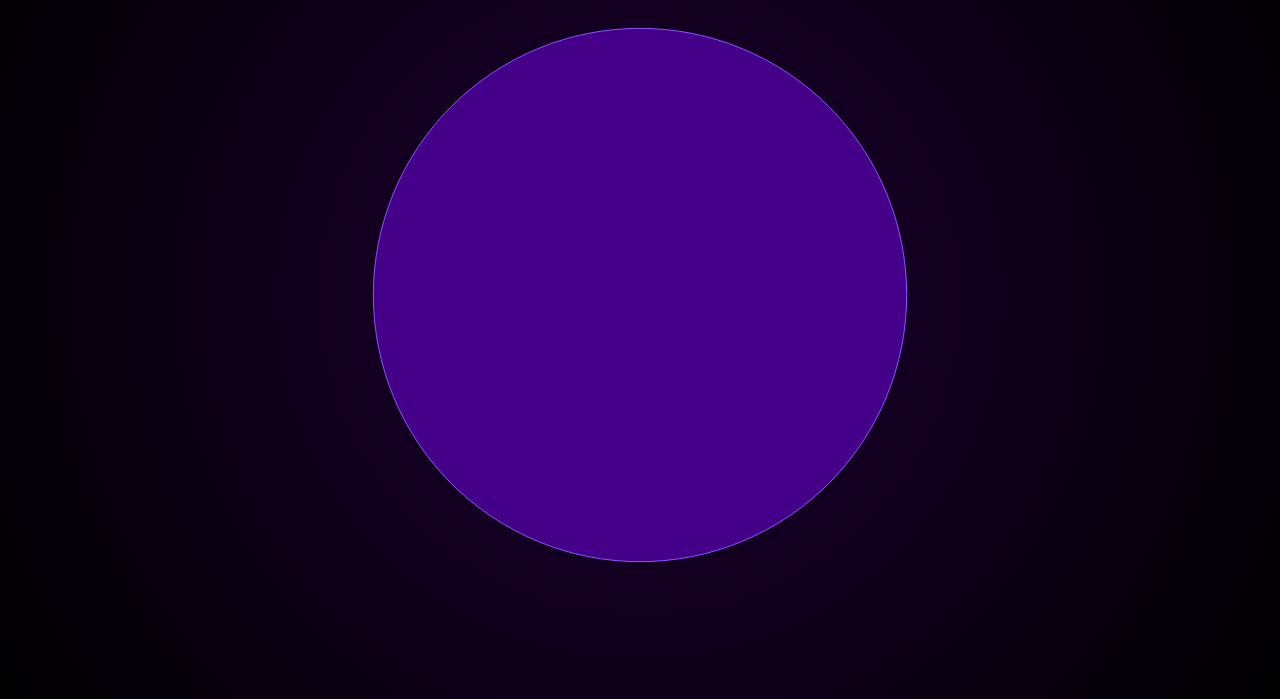
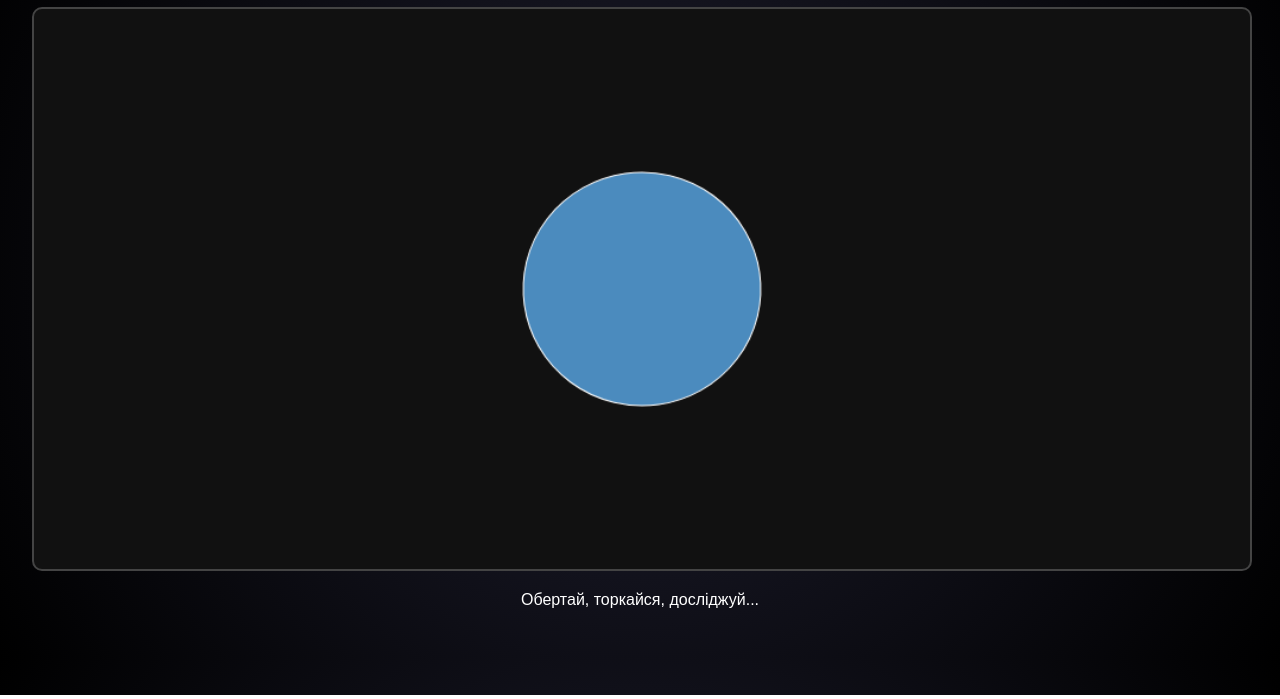
Before and after one commit to tarassvit/my---site, a website: page index.html in a window 1280 px wide. Shown: the part 105-804 px from the top of the page. Drawn offline with Linux system fonts and the light colour scheme.

Commit message:
Add files via upload
Signed-off-by: Цимбрило Тарас Богданович <tarikk29@gmail.com>

```diff
--- a/index.html
+++ b/index.html
@@ -1,17 +1,19 @@
-
 <!DOCTYPE html>
-<html lang="en">
+<html lang="uk">
 <head>
-  <meta charset="UTF-8" />
-  <meta name="viewport" content="width=device-width, initial-scale=1.0"/>
-  <title>Terra Touch</title>
-  <link rel="stylesheet" href="style.css" />
+    <meta charset="UTF-8">
+    <meta name="viewport" content="width=device-width, initial-scale=1.0">
+    <title>Terra Touch</title>
+    <link rel="stylesheet" href="style.css">
 </head>
 <body>
-  <div id="globe-container">
-    <canvas id="globe-canvas"></canvas>
-    <div id="tooltip" class="hidden">Торкнись кольору...</div>
-  </div>
-  <script src="script.js"></script>
+    <div class="container">
+        <h1>Terra Touch: Інтерактивний Глобус Емоцій</h1>
+        <div id="globe-container">
+            <canvas id="globe"></canvas>
+        </div>
+        <p>Обертай, торкайся, досліджуй...</p>
+    </div>
+    <script src="script.js"></script>
 </body>
 </html>
--- a/script.js
+++ b/script.js
@@ -1,35 +1,24 @@
+// Простий обертальний ефект для демонстрації
+const canvas = document.getElementById("globe");
+const ctx = canvas.getContext("2d");
 
-const canvas = document.getElementById("globe-canvas");
-const ctx = canvas.getContext("2d");
-const tooltip = document.getElementById("tooltip");
+canvas.width = window.innerWidth * 0.8;
+canvas.height = window.innerHeight * 0.6;
 
-let width, height;
-function resizeCanvas() {
-  width = canvas.width = window.innerWidth;
-  height = canvas.height = window.innerHeight;
-}
-resizeCanvas();
-window.addEventListener("resize", resizeCanvas);
-
-// Простий фоновий глобус-плейсхолдер
+let angle = 0;
 function drawGlobe() {
-  ctx.clearRect(0, 0, width, height);
-  const radius = Math.min(width, height) / 3;
-  ctx.beginPath();
-  ctx.arc(width / 2, height / 2, radius, 0, Math.PI * 2);
-  ctx.fillStyle = "#440088";
-  ctx.fill();
-  ctx.strokeStyle = "#8855ff";
-  ctx.stroke();
+    ctx.clearRect(0, 0, canvas.width, canvas.height);
+    ctx.save();
+    ctx.translate(canvas.width/2, canvas.height/2);
+    ctx.rotate(angle);
+    ctx.beginPath();
+    ctx.arc(0, 0, 100, 0, 2 * Math.PI);
+    ctx.fillStyle = "#4b8bbe";
+    ctx.fill();
+    ctx.strokeStyle = "#fff";
+    ctx.stroke();
+    ctx.restore();
+    angle += 0.01;
+    requestAnimationFrame(drawGlobe);
 }
 drawGlobe();
-
-canvas.addEventListener("mousemove", (e) => {
-  tooltip.classList.remove("hidden");
-  tooltip.style.top = e.clientY + 10 + "px";
-  tooltip.style.left = e.clientX + 10 + "px";
-});
-
-canvas.addEventListener("mouseleave", () => {
-  tooltip.classList.add("hidden");
-});
--- a/style.css
+++ b/style.css
@@ -1,31 +1,17 @@
-
 body {
-  margin: 0;
-  background: radial-gradient(circle at center, #1e0033, #000);
-  overflow: hidden;
-  font-family: 'Arial', sans-serif;
+    margin: 0;
+    font-family: Arial, sans-serif;
+    background: radial-gradient(circle at center, #1e1e2f, #000);
+    color: #fff;
+    text-align: center;
 }
-
-#globe-container {
-  width: 100vw;
-  height: 100vh;
-  position: relative;
+.container {
+    padding: 2rem;
 }
-
-#tooltip {
-  position: absolute;
-  top: 20px;
-  left: 50%;
-  transform: translateX(-50%);
-  padding: 10px 20px;
-  background: rgba(255, 255, 255, 0.1);
-  border: 1px solid #aaa;
-  color: white;
-  border-radius: 8px;
-  pointer-events: none;
-  transition: opacity 0.3s ease;
+#globe {
+    width: 100%;
+    height: 70vh;
+    background: #111;
+    border: 2px solid #444;
+    border-radius: 10px;
 }
-
-.hidden {
-  opacity: 0;
-}
```
